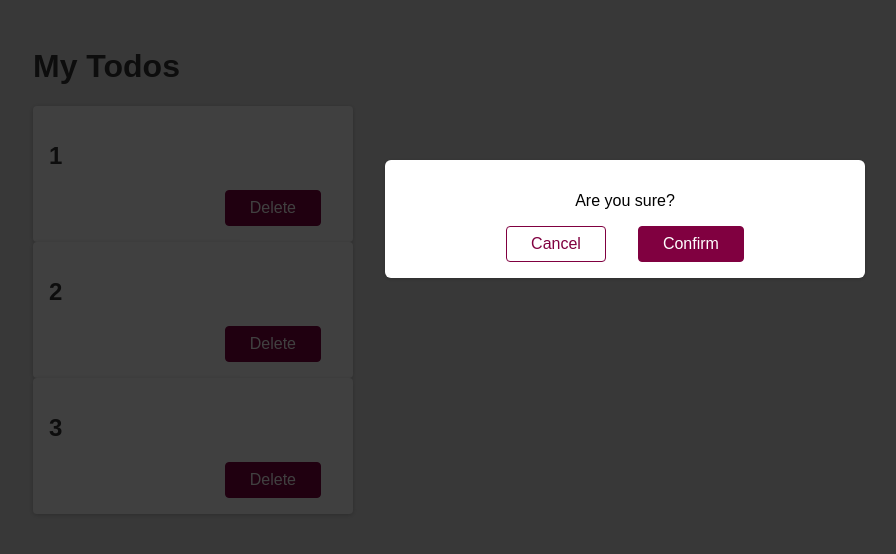
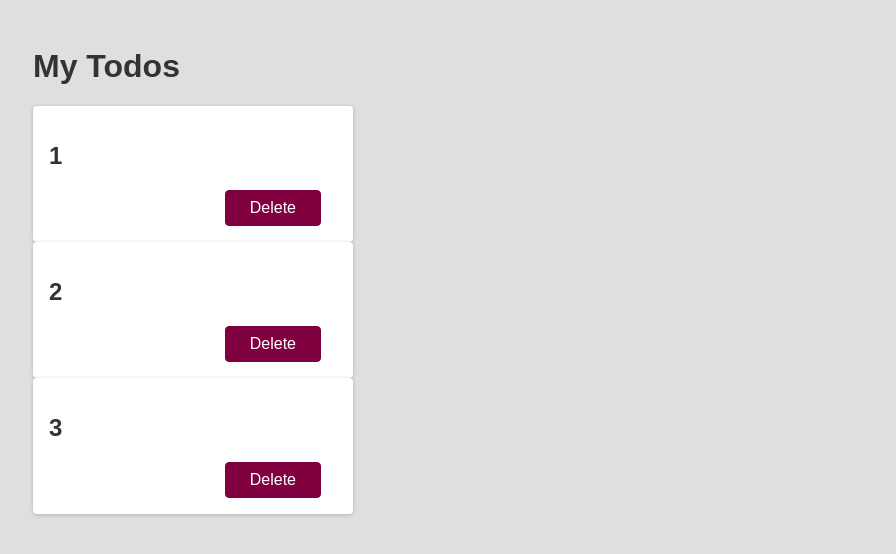
Before and after one commit to YevaMV/React, a React (Create React App) app: page / in a window 1280 px wide. Shown: the top 554 px of the page, without its empty margins (15-911 px from the left). Built offline with nearby package versions, Linux system fonts and the light colour scheme.

Commit message:
props & state

```diff
--- a/src/App.js
+++ b/src/App.js
@@ -1,6 +1,4 @@
 import Todo from './components/Todo';
-import Modal from './components/Modal';
-import Backdrop from './components/Backdrop';
 
 function App() {
   return (
@@ -9,8 +7,6 @@ function App() {
       <Todo text="1" />
       <Todo text="2" />
       <Todo text="3" />
-      <Modal />
-      <Backdrop />
     </div>
   );
 }
```
